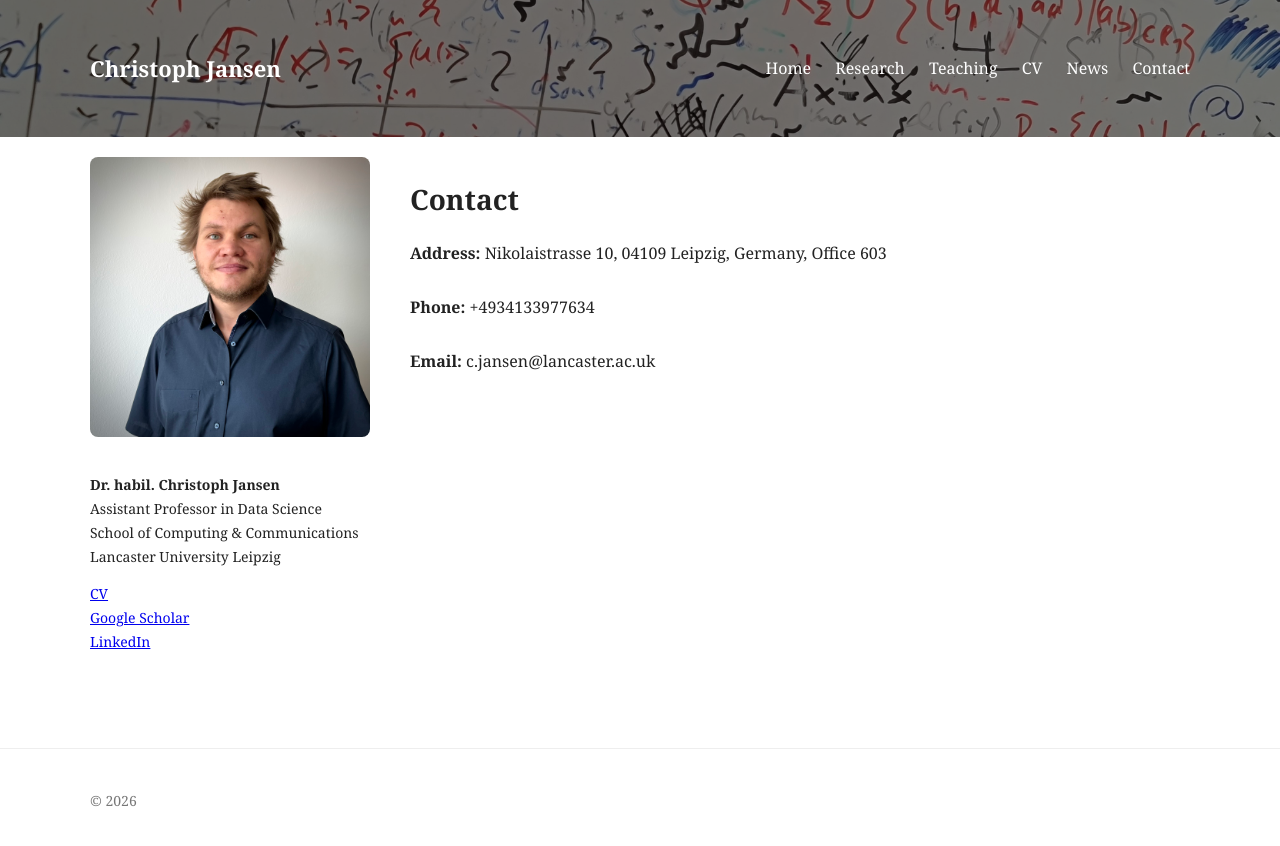
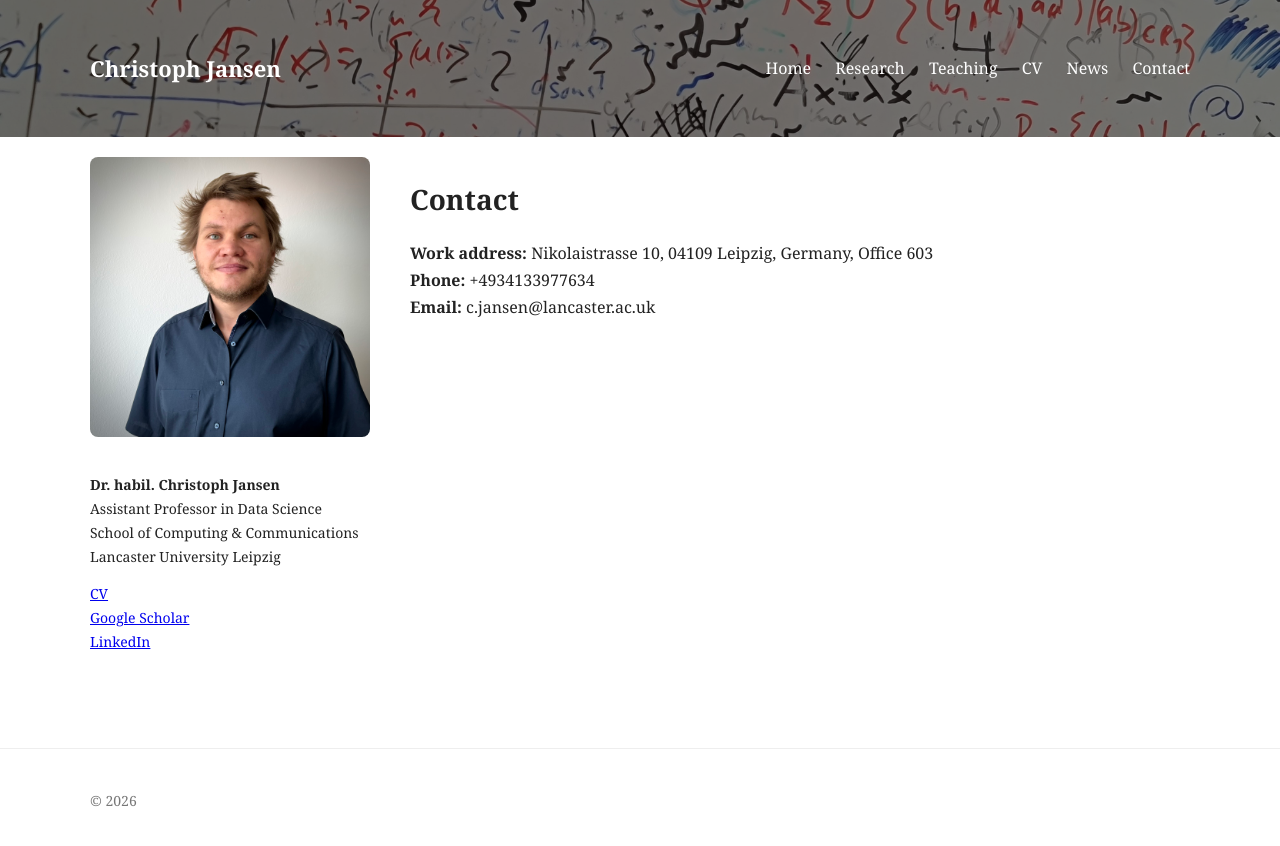
Before and after one commit to jansenc/jansenc.github.io, a Jekyll site: the page built from contact/index.md, in a window 1280 px wide. Shown: the top 846 px of the page. Built offline with Jekyll 4.4.1, drawn with Linux system fonts in a browser that asks for light colours.

Commit message:
Update index.md

```diff
--- a/contact/index.md
+++ b/contact/index.md
@@ -5,6 +5,6 @@ title: Contact
 
 # Contact
 
-<b>Address:</b> Nikolaistrasse 10, 04109 Leipzig, Germany, Office 603 <br><br>
-<b>Phone:</b> +4934133977634<br><br>
+<b>Work address:</b> Nikolaistrasse 10, 04109 Leipzig, Germany, Office 603 <br>
+<b>Phone:</b> +4934133977634<br>
 <b>Email:</b> c.jansen@lancaster.ac.uk
```
